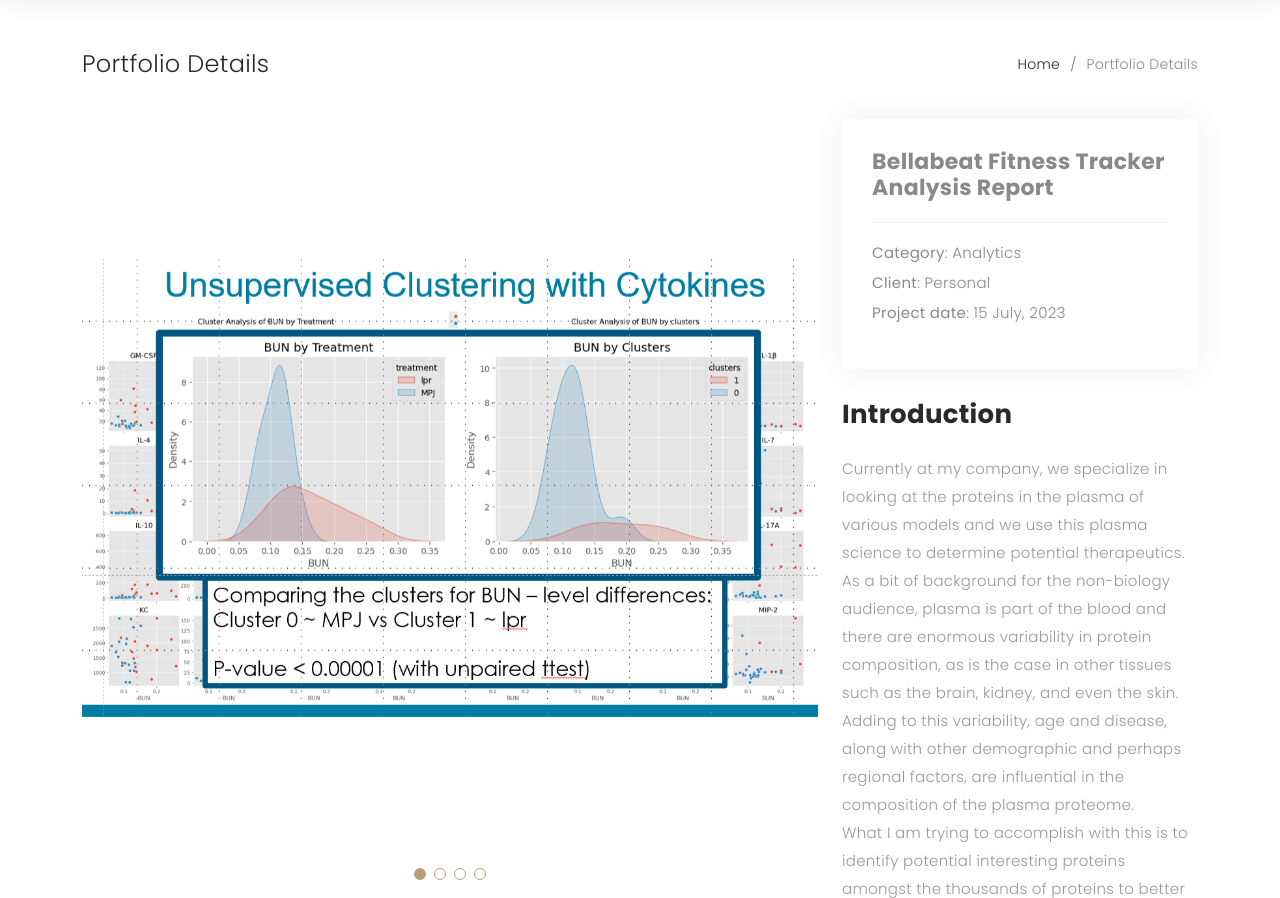
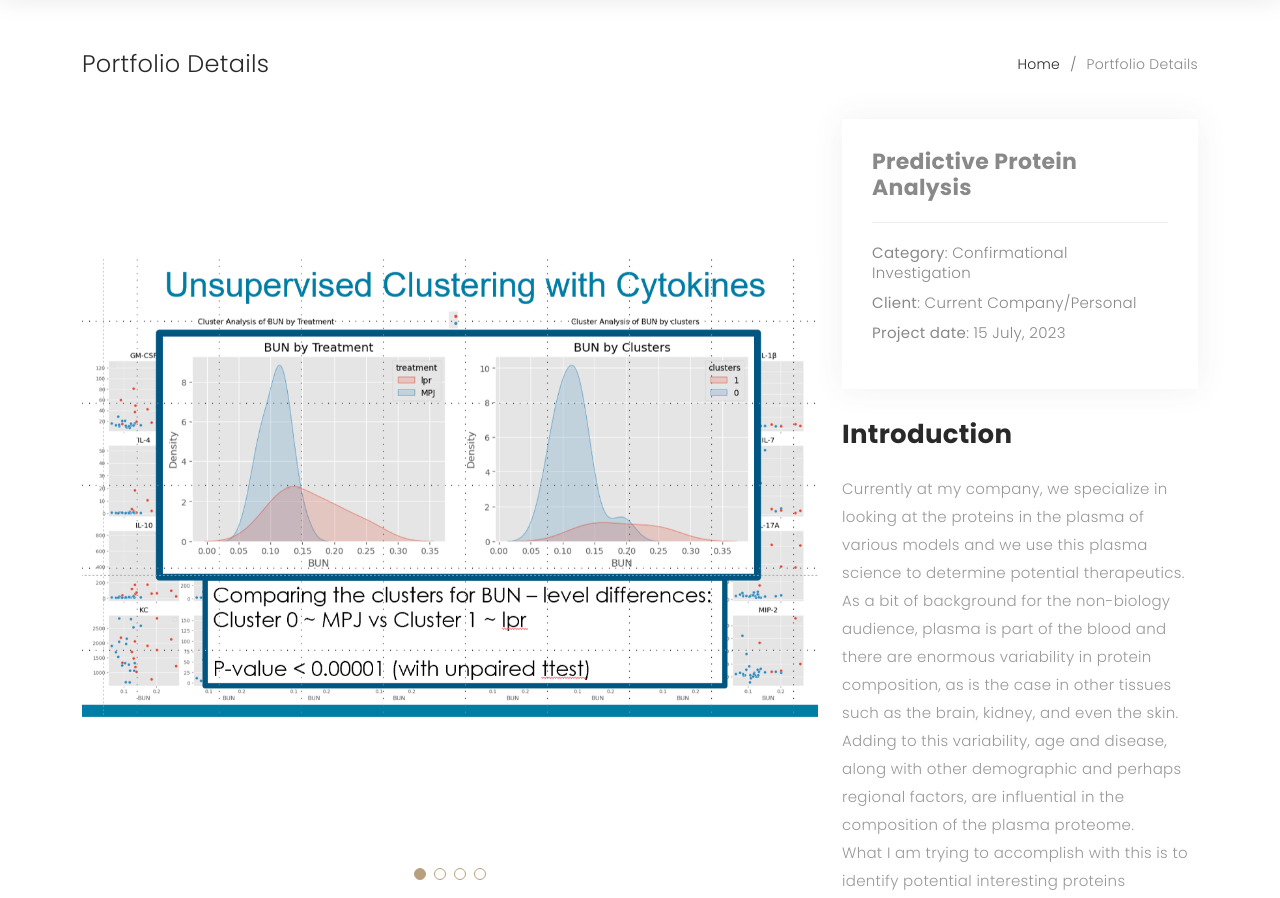
Before and after one commit to johnnys7n/PortfolioWebsite, a Flask app: page /proteinanalysis.html in a window 1280 px wide. Shown: the part 70-968 px from the top of the page. Run offline with Flask 3, Linux system fonts and the light colour scheme; some libraries are stand-ins or nearby versions; some web fonts are replaced.

Commit message:
update v2

```diff
--- a/templates/index.html
+++ b/templates/index.html
@@ -217,7 +217,7 @@
           <div class="text-center col-lg-4 col-md-6 portfolio-item filter-dl filter-cv filter-sml filter-py">
             <img src="./static/img/portfolio/ihc_brain.jpeg" class="img-fluid" alt="">
             <div class="portfolio-info">
-              <h4>White Matter Change Detection</h4>
+              <h4>Multiclass Brain Detection</h4>
               <p><a href="whitematterdetection.html" class="details-txt-link" target="_blank"><i
                     class="bx bx-power-off"></i></a></p>
               <!-- <a href="whitematterdetection.html" target="_blank" class="details-link" title="More Details"><i class="bx bx-link"></i></a> -->
--- a/templates/proteinanalysis.html
+++ b/templates/proteinanalysis.html
@@ -126,10 +126,10 @@
 
           <div class="col-lg-4">
             <div class="portfolio-info">
-              <h3>Bellabeat Fitness Tracker Analysis Report</h3>
+              <h3>Predictive Protein Analysis</h3>
               <ul>
-                <li><strong>Category</strong>: Analytics</li>
-                <li><strong>Client</strong>: Personal</li>
+                <li><strong>Category</strong>: Confirmational Investigation</li>
+                <li><strong>Client</strong>: Current Company/Personal</li>
                 <li><strong>Project date</strong>: 15 July, 2023</li>
               </ul>
             </div>
--- a/templates/whitematterdetection.html
+++ b/templates/whitematterdetection.html
@@ -120,10 +120,10 @@
 
           <div class="col-lg-4">
             <div class="portfolio-info">
-              <h3>White Matter Change Detection</h3>
+              <h3>Multiclass Brain Detection</h3>
               <ul>
                 <li><strong>Category</strong>: Computer Vision</li>
-                <li><strong>Client</strong>: Alkahest, Inc</li>
+                <li><strong>Client</strong>: Current Company/Personal</li>
                 <li><strong>Project date</strong>: 12 January, 2023</li>
               </ul>
             </div>
```
